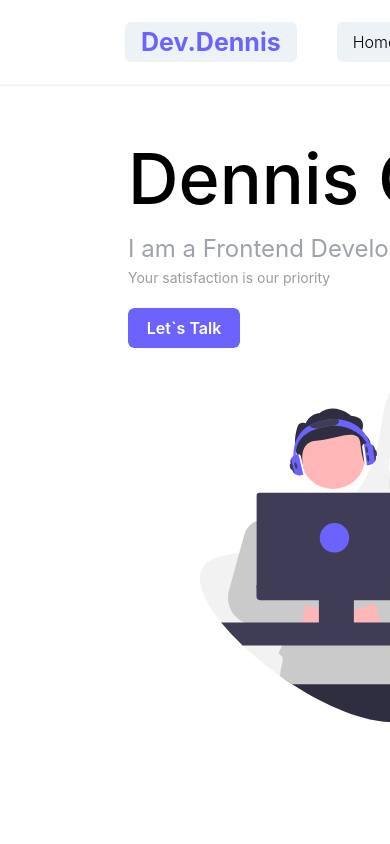
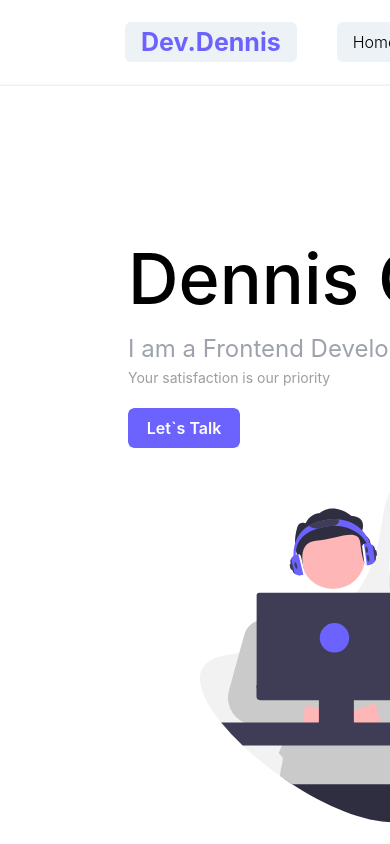
Before and after one commit to Dennis-star1001/Portfolio, a Next.js app: page / in a window 390 px wide. Shown: the top 844 px of the page. Built offline with nearby package versions, Linux system fonts and the light colour scheme.

Commit message:
Mobile view

```diff
--- a/pages/index.js
+++ b/pages/index.js
@@ -76,7 +76,7 @@ export default function Home() {
             <Box bg='white' p="10"  >
 
 
-              <Box h='90vh' borderBottom='1px solid #f2f2f2' className='landing-page'>
+              <Box borderBottom='1px solid #f2f2f2'  className='landing-page'>
                 <motion.div variants={stagger}>
                   <Flex className='flex' justifyContent='space-around' alignItems='center' >
                     <VStack align='left' spacing='5'>
@@ -105,7 +105,7 @@ export default function Home() {
         {/* ABOUT PAGE */}
 
         <motion.div exit={{ opacity: 3 }} initial='initial' animate='animate' h='100vh'>
-          <Box pb='28' bg='white' overflow='hidden' borderBottom='1px solid #f2f2f2' id='about'>
+          <Box pb='28' bg='white' className='about' overflow='hidden' borderBottom='1px solid #f2f2f2' id='about'>
             <Flex className='about' justifyContent='space-around' h='fit-content' pt='10'>
               <motion.div variants={fadInUp} >
                 <VStack justifyContent='left'>
@@ -133,7 +133,7 @@ export default function Home() {
         </motion.div>
 
         {/* PROJECTS */}
-        <VStack bg='white' borderBottom='1px solid #f2f2f2' pt='10' pb='10' id='project'>
+        <VStack className='project' bg='white' borderBottom='1px solid #f2f2f2' pt='10' pb='10' id='project'>
           <Text color='black' fontWeight='bold' fontSize='3xl'>Choose your favorite Project</Text>
           <Text fontSize='sm' color='black'>This are my projects</Text>
 
--- a/style.css
+++ b/style.css
@@ -7,8 +7,22 @@
 
   }
   .landing-page{
+    margin-top: 100px;
+    margin-bottom: 100px;
     height: 100vh;
   }
+   /*
+  .about{
+    margin-top: 100px;
+    margin-bottom: 100px;
+    height: 100vh;
+  }
+  .Contact{
+    margin-top: 100px;
+    margin-bottom: 100px;
+    height: 100vh;
+  }
+   */
   .flex{
     justify-content: center;
    display:flex;
```
